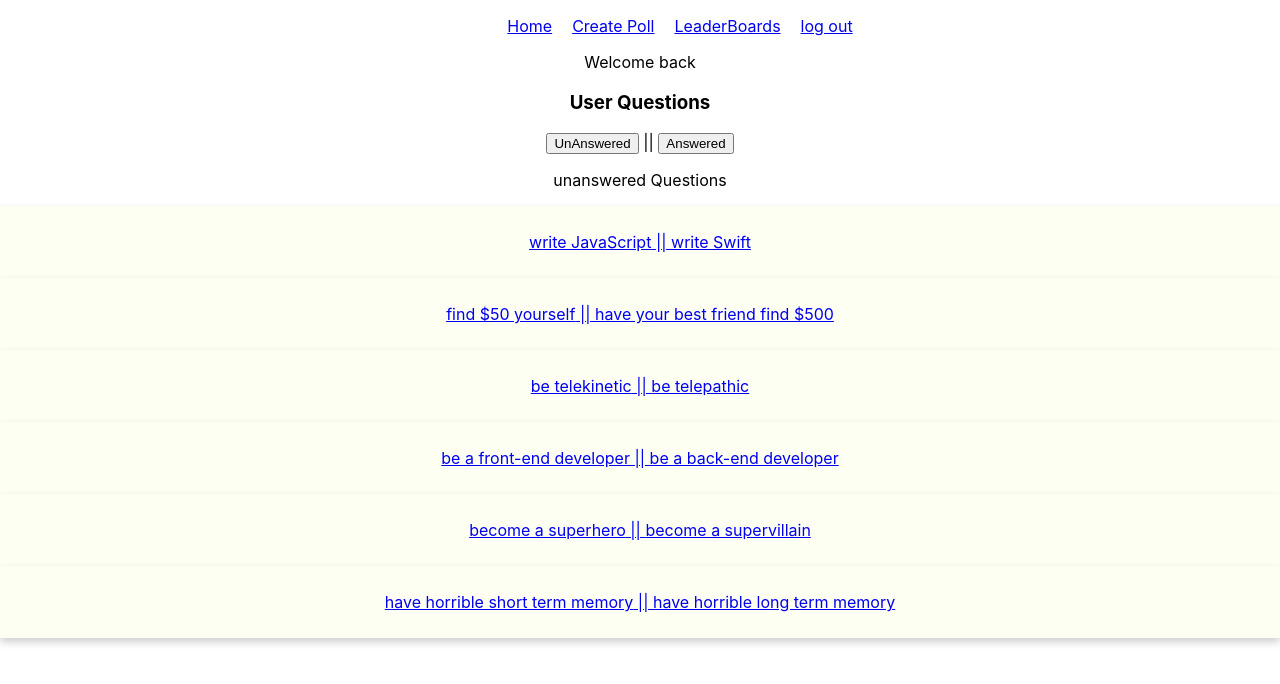
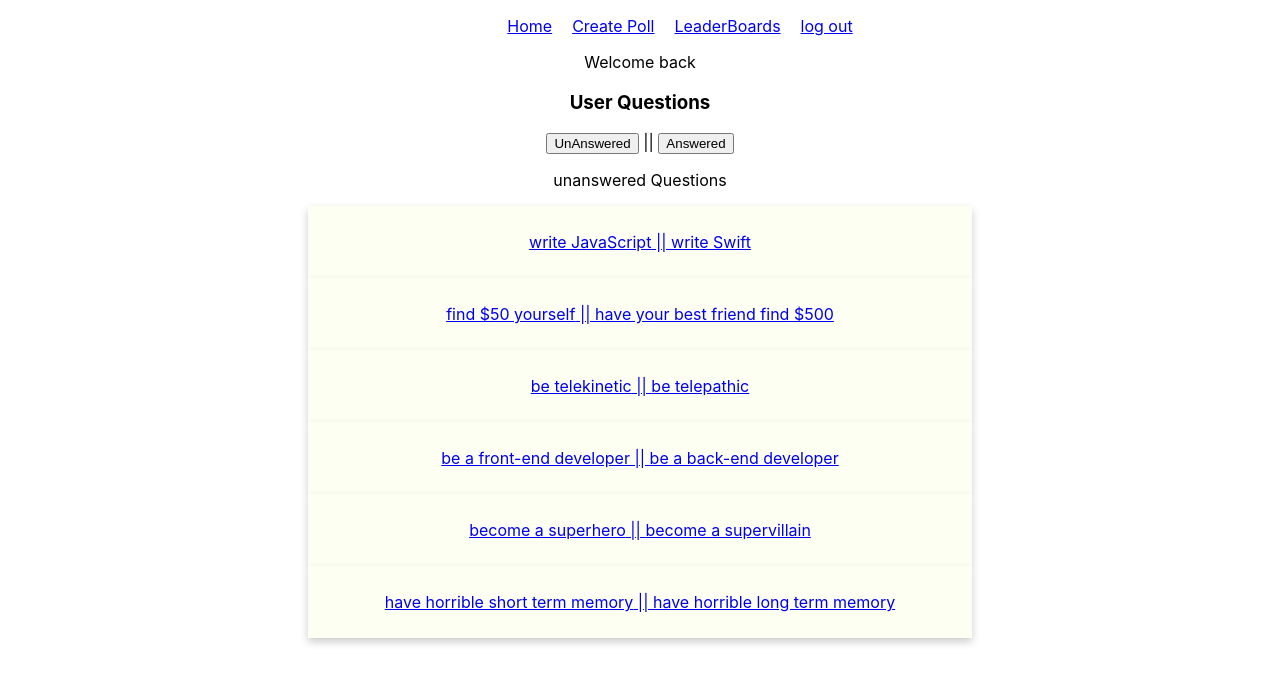
Before and after one commit to bozicschucky/would-you-rather, a React (Create React App) app: page /login in a window 1280 px wide. Both pictures are taken after a click on the button "Login". Shown: the top 684 px of the page. Built offline with nearby package versions, Linux system fonts and the light colour scheme.

Commit message:
add a few styles to make the ui nicer

```diff
--- a/src/App.css
+++ b/src/App.css
@@ -95,3 +95,13 @@ ul {
   height: 30%;
   /* border-radius: 80%; */
 }
+
+.options-card{
+  display: flex;
+  flex-direction: column;
+  align-items: center;
+  justify-content: center;
+  width: 50%;
+  gap: 10px 20px;
+  margin:0 auto;
+}
```
